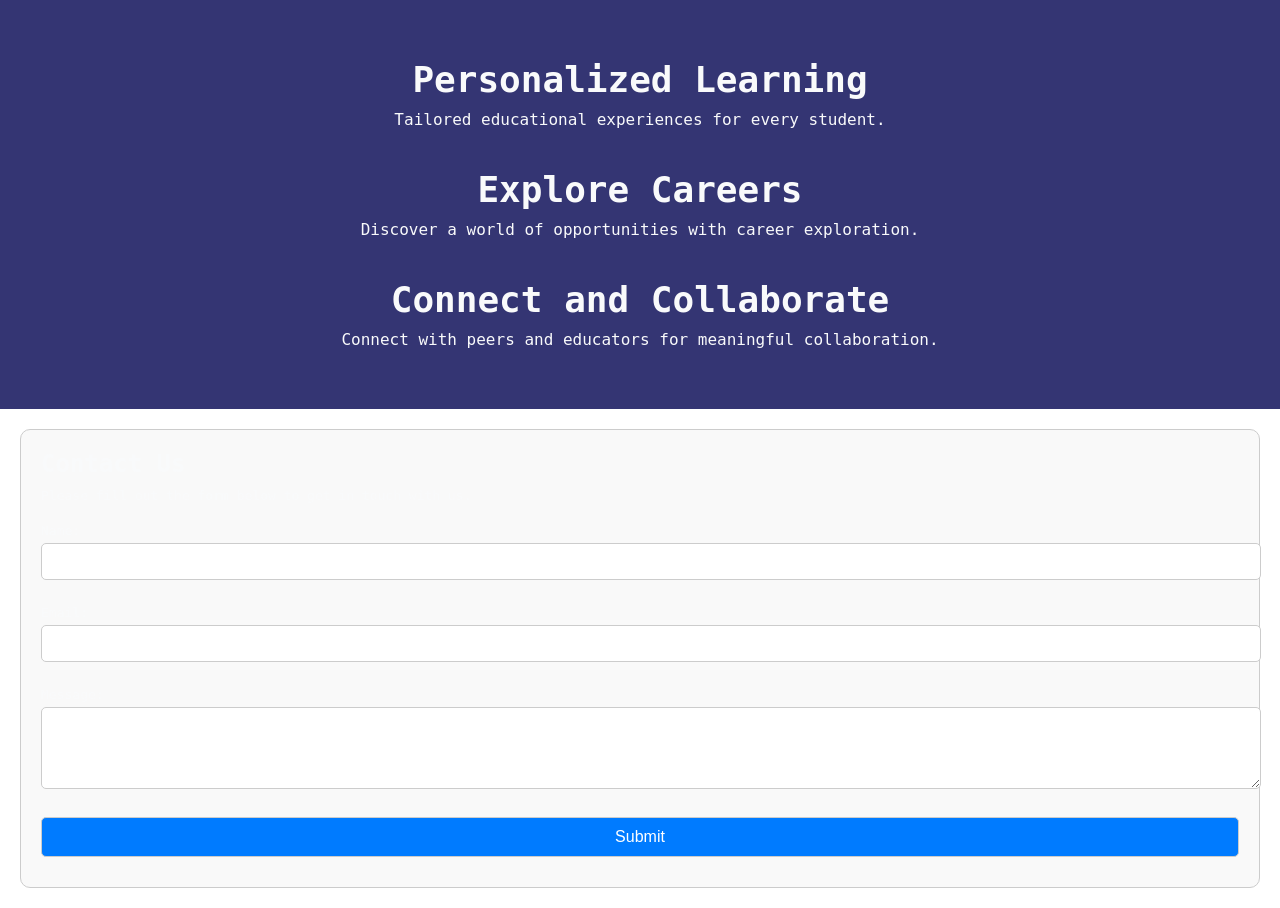
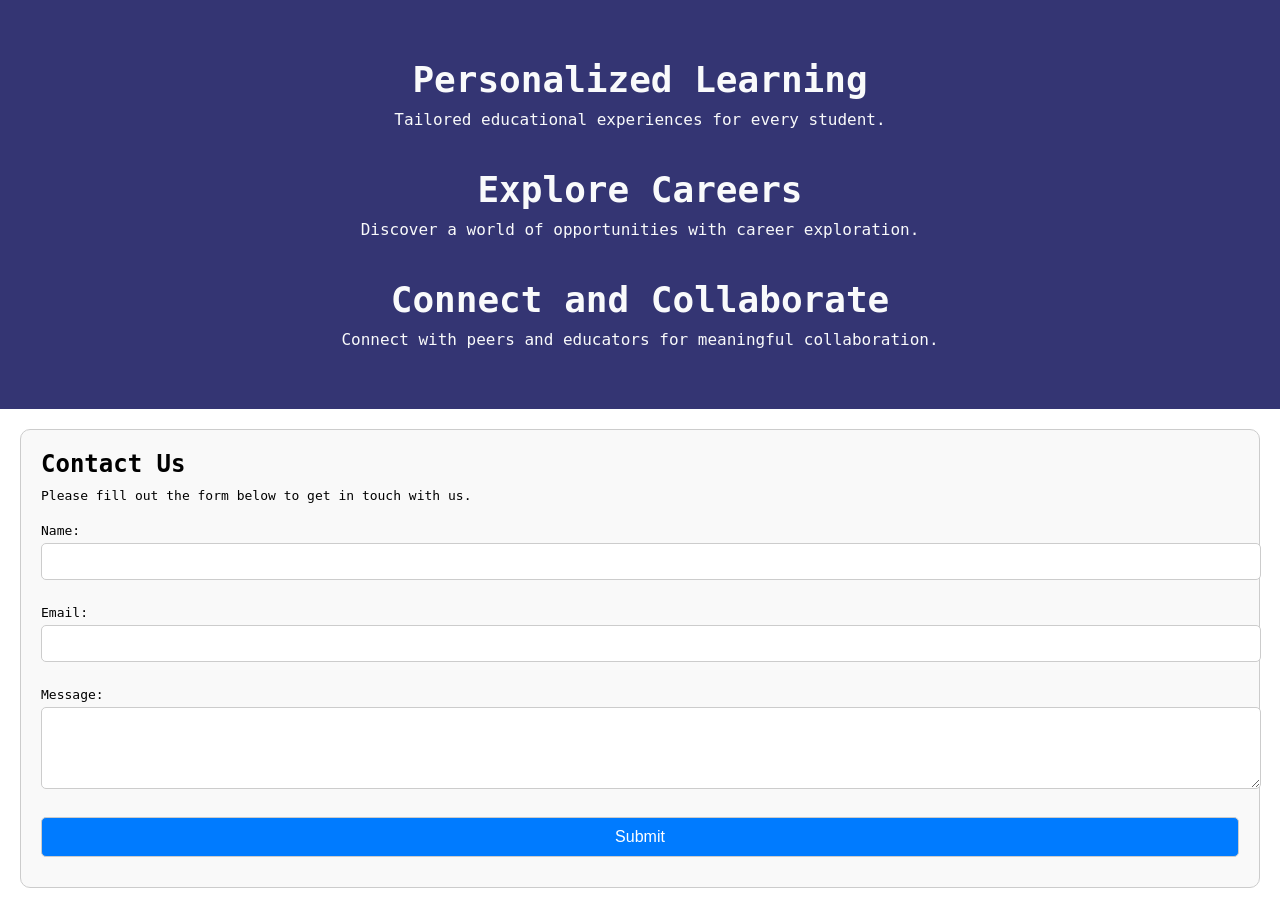
Before and after one commit to SimonValentino/BUSpark, a Flask app: page / in a window 1280 px wide. Shown: the part 1567-2475 px from the top of the page. Run offline with Flask 3, Linux system fonts and the light colour scheme.

Commit message:
changed color of contact us

```diff
--- a/static/css/main.css
+++ b/static/css/main.css
@@ -165,15 +165,18 @@ p {
 #contact-section h2 {
   font-size: 24px;
   margin-bottom: 10px;
+  color: black;
 }
 
 #contact-section p {
   margin-bottom: 20px;
+  color: black;
 }
 
 #contact-section form label {
   display: block;
   margin-bottom: 5px;
+  color: black;
 }
 
 #contact-section form input,
```
